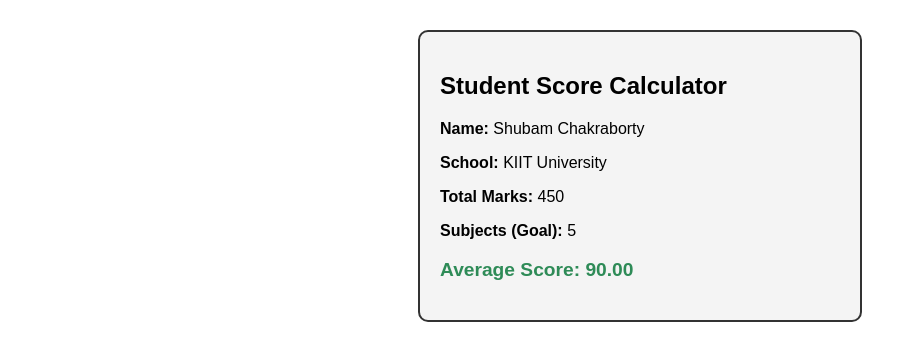
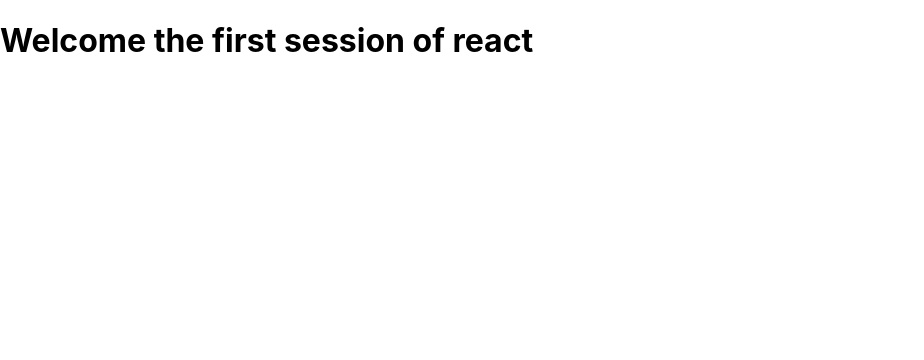
Before and after one commit to scsocder/6361671_DeepSkilling_DOTNETFSE, a React (Create React App) app: page / in a window 1280 px wide. Shown: the top 360 px of the page, without its empty margins (0-924 px from the left). Built offline with nearby package versions, Linux system fonts and the light colour scheme.

Commit message:
myFirstReact

```diff
--- a/package.json
+++ b/package.json
@@ -1,5 +1,5 @@
 {
-  "name": "studentapp",
+  "name": "myfirstreact",
   "version": "0.1.0",
   "private": true,
   "dependencies": {
--- a/src/App.css
+++ /dev/null
@@ -1,38 +0,0 @@
-.App {
-  text-align: center;
-}
-
-.App-logo {
-  height: 40vmin;
-  pointer-events: none;
-}
-
-@media (prefers-reduced-motion: no-preference) {
-  .App-logo {
-    animation: App-logo-spin infinite 20s linear;
-  }
-}
-
-.App-header {
-  background-color: #282c34;
-  min-height: 100vh;
-  display: flex;
-  flex-direction: column;
-  align-items: center;
-  justify-content: center;
-  font-size: calc(10px + 2vmin);
-  color: white;
-}
-
-.App-link {
-  color: #61dafb;
-}
-
-@keyframes App-logo-spin {
-  from {
-    transform: rotate(0deg);
-  }
-  to {
-    transform: rotate(360deg);
-  }
-}
--- a/src/App.js
+++ b/src/App.js
@@ -1,13 +1,11 @@
-// src/App.js
 import React from 'react';
-import CalculateScore from './Components/CalculateScore';
+ function App(){
+  return(
+    <div>
+       <h1>Welcome the first session of react</h1>
+    </div>
 
-function App() {
-  return (
-    <div className="App">
-      <CalculateScore name="Shubam Chakraborty" school="KIIT University" total={450} goal={5} />
-    </div>
+
   );
 }
-
 export default App;
--- a/src/index.js
+++ b/src/index.js
@@ -1,8 +1,7 @@
 import React from 'react';
 import ReactDOM from 'react-dom/client';
-import './index.css';
 import App from './App';
-import reportWebVitals from './reportWebVitals';
+import './index.css'; // Optional
 
 const root = ReactDOM.createRoot(document.getElementById('root'));
 root.render(
@@ -10,8 +9,3 @@ root.render(
     <App />
   </React.StrictMode>
 );
-
-// If you want to start measuring performance in your app, pass a function
-// to log results (for example: reportWebVitals(console.log))
-// or send to an analytics endpoint. Learn more: https://bit.ly/CRA-vitals
-reportWebVitals();
```
Also changed, not shown: 1 other file (tests, documents, lock files or other folders).
